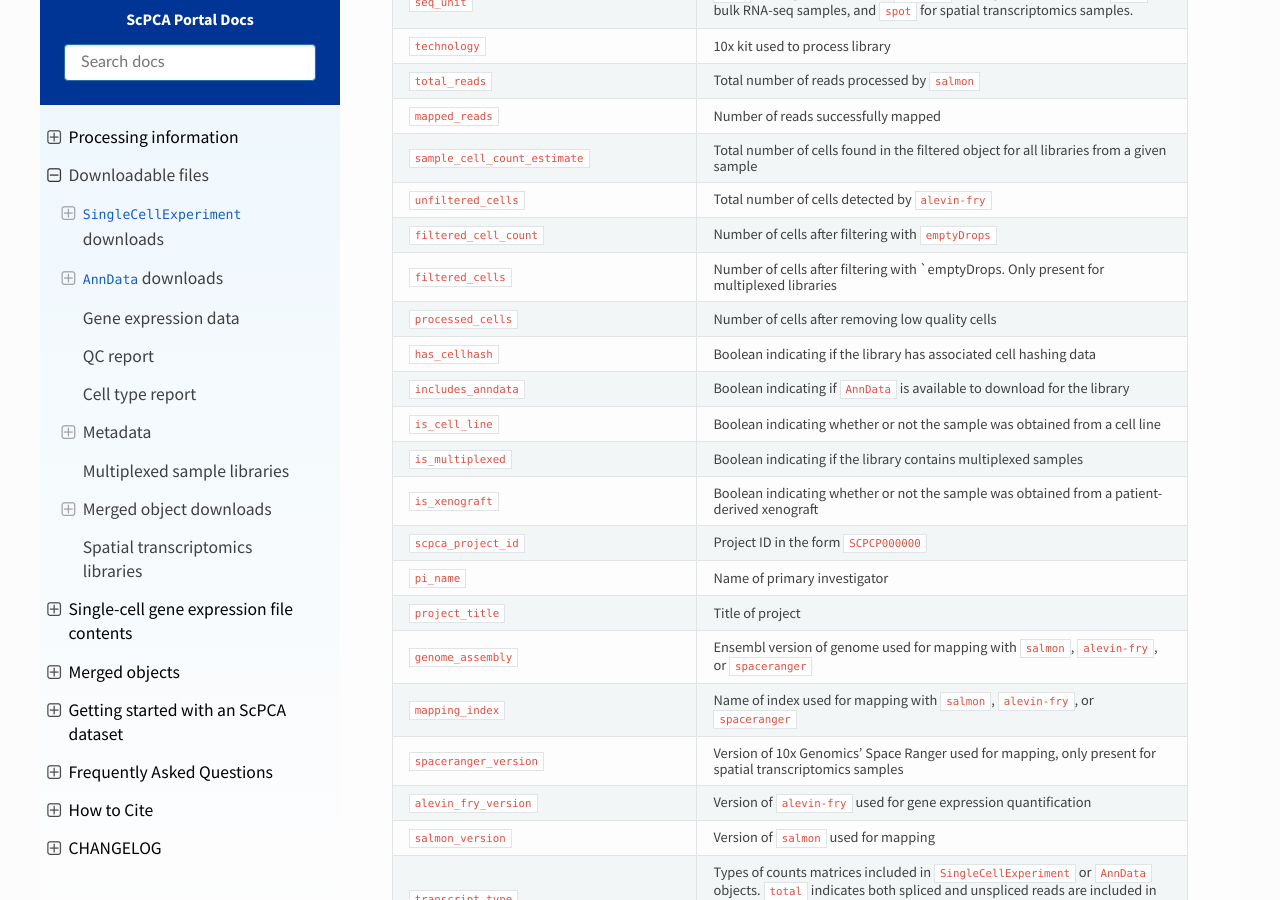
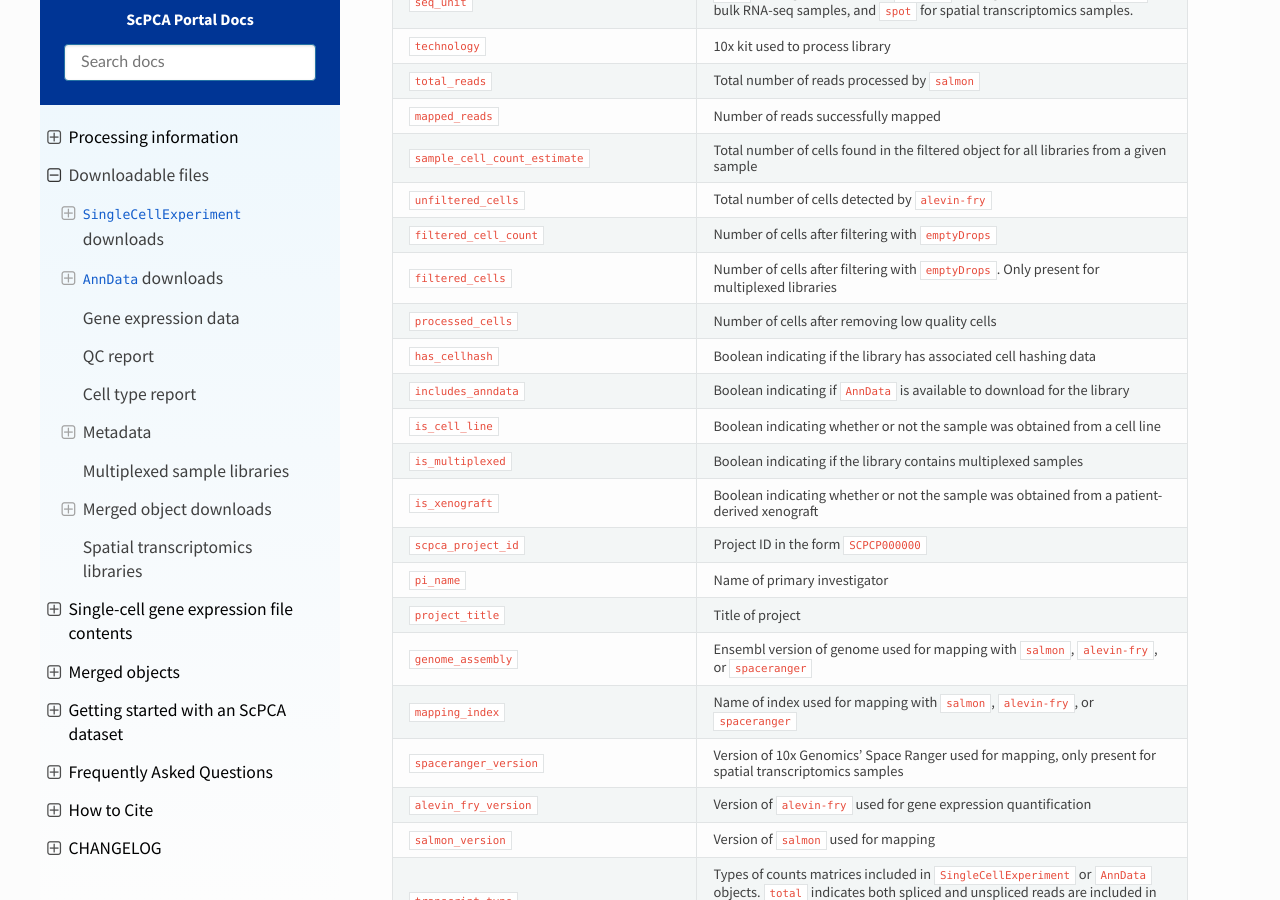
Before and after one commit to DongzeHE/scpca-docs, a Sphinx documentation site: the page built from docs/download_files.md, in a window 1280 px wide and 900 px high, scrolled down 8549 px. Built offline with Sphinx 7.4.7 and the Read the Docs theme 2.0.0, drawn with Linux system fonts in a browser that asks for light colours.

Commit message:
add missing backtick

```diff
--- a/docs/download_files.md
+++ b/docs/download_files.md
@@ -123,7 +123,7 @@ Each row corresponds to a unique sample/library combination and contains the fol
 | `sample_cell_count_estimate` | Total number of cells found in the filtered object for all libraries from a given sample |
 | `unfiltered_cells` | Total number of cells detected by `alevin-fry` |
 | `filtered_cell_count` | Number of cells after filtering with `emptyDrops`          |
-| `filtered_cells` | Number of cells after filtering with `emptyDrops. Only present for multiplexed libraries |
+| `filtered_cells` | Number of cells after filtering with `emptyDrops`. Only present for multiplexed libraries |
 | `processed_cells` | Number of cells after removing low quality cells |
 | `has_cellhash` | Boolean indicating if the library has associated cell hashing data |
 | `includes_anndata` | Boolean indicating if `AnnData` is available to download for the library |
```
